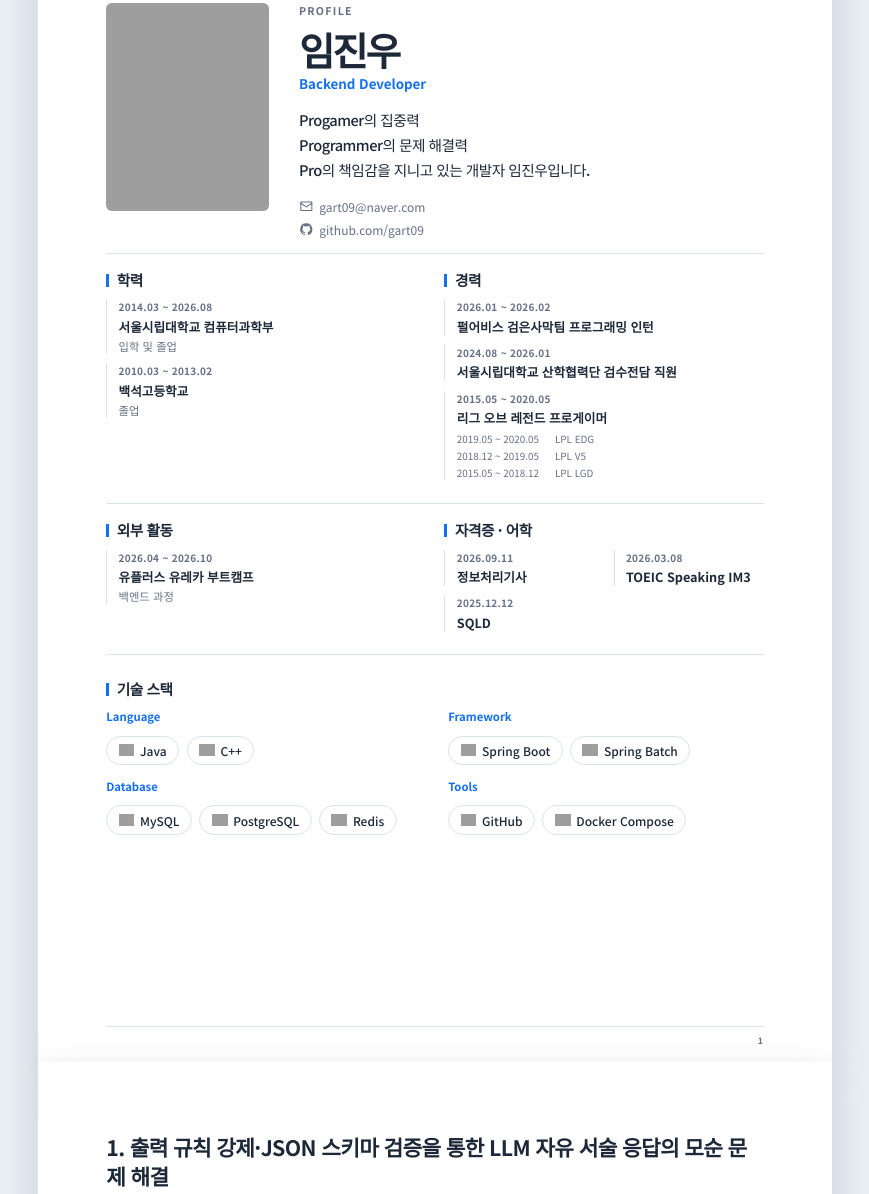
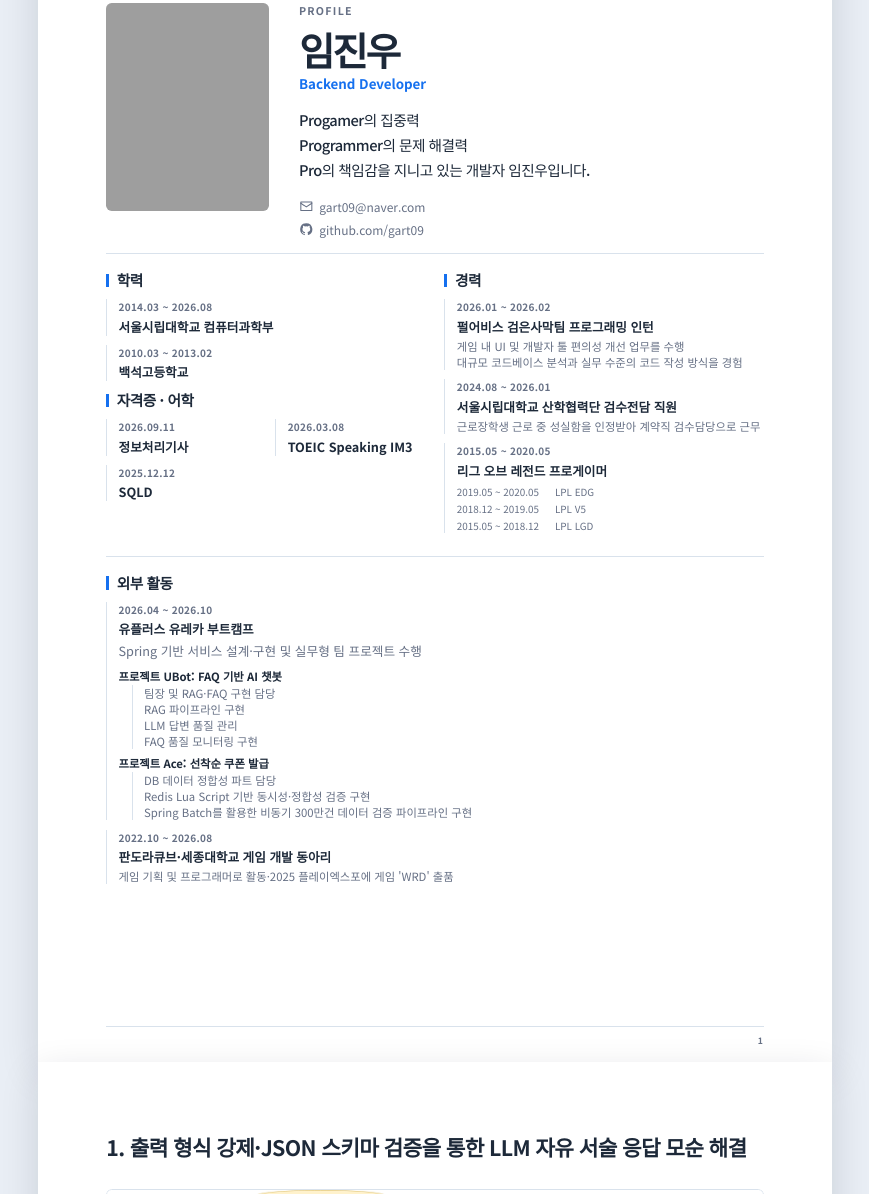
Before and after one commit to gart09/gart09.github.io, a plain HTML site: page index.html in a window 1280 px wide. Shown: the part 129-1323 px from the top of the page, without its empty margins (205-1074 px from the left). Drawn offline with Linux system fonts and the light colour scheme; grey boxes are pictures that could not be loaded.

Commit message:
이력서 양식 수정

```diff
--- a/css/style.css
+++ b/css/style.css
@@ -150,6 +150,14 @@ h1 {
     padding-top: 0;
 }
 
+.activity-section {
+    grid-column: 1 / -1;
+}
+
+.profile-column {
+    min-width: 0;
+}
+
 .section-divider {
     grid-column: 1 / -1;
     height: 1px;
@@ -252,12 +260,36 @@ dd {
     font-size: 8.5pt;
 }
 
+.bootcamp-desc {
+    color: var(--muted);
+    font-size: 9.5pt;
+}
+
 .career-sublist {
     display: grid;
     gap: 0.8mm;
     margin-top: 0.8mm;
     color: var(--muted);
     font-size: 7.4pt;
+}
+
+.project-sublist {
+    display: grid;
+    gap: 1.5mm;
+    margin-top: 1.5mm;
+    color: var(--muted);
+    font-size: 8.5pt;
+}
+
+.project-sublist b {
+    color: var(--ink);
+    font-weight: 700;
+}
+
+.project-sublist ul {
+    margin: 0.4mm 0 0;
+    padding-left: 3.5mm;
+    list-style: disc;
 }
 
 .career-sublist span {
--- a/index.html
+++ b/index.html
@@ -44,54 +44,17 @@
             <div class="profile-grid">
                 <div class="section-divider section-divider--top" aria-hidden="true"></div>
 
+                <div class="profile-column">
                     <section class="profile-section">
                         <h2>학력</h2>
                         <ul class="timeline-list">
                             <li>
                                 <span class="period">2014.03 ~ 2026.08</span>
                                 <strong>서울시립대학교 컴퓨터과학부</strong>
-                            <span>입학 및 졸업</span>
                             </li>
                             <li>
                                 <span class="period">2010.03 ~ 2013.02</span>
                                 <strong>백석고등학교</strong>
-                            <span>졸업</span>
-                        </li>
-                    </ul>
-                </section>
-
-                <section class="profile-section">
-                    <h2>경력</h2>
-                    <ul class="timeline-list compact-list">
-                        <li>
-                            <span class="period">2026.01 ~ 2026.02</span>
-                            <strong>펄어비스 검은사막팀 프로그래밍 인턴</strong>
-                        </li>
-                        <li>
-                            <span class="period">2024.08 ~ 2026.01</span>
-                            <strong>서울시립대학교 산학협력단 검수전담 직원</strong>
-                        </li>
-                        <li>
-                            <span class="period">2015.05 ~ 2020.05</span>
-                            <strong>리그 오브 레전드 프로게이머</strong>
-                            <div class="career-sublist">
-                                <span><time>2019.05 ~ 2020.05</time>LPL EDG</span>
-                                <span><time>2018.12 ~ 2019.05</time>LPL V5</span>
-                                <span><time>2015.05 ~ 2018.12</time>LPL LGD</span>
-                            </div>
-                        </li>
-                    </ul>
-                </section>
-
-                <div class="section-divider section-divider--middle" aria-hidden="true"></div>
-
-                <section class="profile-section">
-                    <h2>외부 활동</h2>
-                    <ul class="timeline-list compact-list">
-                        <li>
-                            <span class="period">2026.04 ~ 2026.10</span>
-                            <strong>유플러스 유레카 부트캠프</strong>
-                            <span>백엔드 과정</span>
                             </li>
                         </ul>
                     </section>
@@ -121,60 +84,70 @@
                             </div>
                         </div>
                     </section>
+                </div>
 
-                <div class="section-divider section-divider--stack" aria-hidden="true"></div>
-
-                <section class="profile-section stack-section">
-                    <h2>기술 스택</h2>
-                    <div class="stack-groups">
-                        <div>
-                            <h3>Language</h3>
-                            <ul class="skill-list">
+                <div class="profile-column">
+                    <section class="profile-section">
+                        <h2>경력</h2>
+                        <ul class="timeline-list compact-list">
                             <li>
-                                    <div><span class="skill-badge"><img src="https://cdn.jsdelivr.net/gh/devicons/devicon/icons/java/java-original.svg" alt="" class="skill-icon">Java</span></div>
+                                <span class="period">2026.01 ~ 2026.02</span>
+                                <strong>펄어비스 검은사막팀 프로그래밍 인턴</strong>
+                                <span>게임 내 UI 및 개발자 툴 편의성 개선 업무를 수행<br> 대규모 코드베이스 분석과 실무 수준의 코드 작성 방식을 경험</span>
                             </li>
                             <li>
-                                    <div><span class="skill-badge"><img src="https://cdn.jsdelivr.net/gh/devicons/devicon/icons/cplusplus/cplusplus-original.svg" alt="" class="skill-icon">C++</span></div>
+                                <span class="period">2024.08 ~ 2026.01</span>
+                                <strong>서울시립대학교 산학협력단 검수전담 직원</strong>
+                                <span>근로장학생 근로 중 성실함을 인정받아 계약직 검수담당으로 근무</span>
                             </li>
+                            <li>
+                                <span class="period">2015.05 ~ 2020.05</span>
+                                <strong>리그 오브 레전드 프로게이머</strong>
+                                <div class="career-sublist">
+                                    <span><time>2019.05 ~ 2020.05</time>LPL EDG</span>
+                                    <span><time>2018.12 ~ 2019.05</time>LPL V5</span>
+                                    <span><time>2015.05 ~ 2018.12</time>LPL LGD</span>
+                                </div>
+                            </li>
+                        </ul>
+                    </section>
+                </div>
+
+                <div class="section-divider section-divider--middle" aria-hidden="true"></div>
+
+                <section class="profile-section activity-section">
+                    <h2>외부 활동</h2>
+                    <ul class="timeline-list compact-list">
+                        <li>
+                            <span class="period">2026.04 ~ 2026.10</span>
+                            <strong>유플러스 유레카 부트캠프</strong>
+                            <span class="bootcamp-desc">Spring 기반 서비스 설계·구현 및 실무형 팀 프로젝트 수행</span>
+                            <div class="project-sublist">
+                                <div>
+                                    <b>프로젝트 UBot: FAQ 기반 AI 챗봇</b>
+                                    <ul>
+                                        <li>팀장 및 RAG·FAQ 구현 담당</li>
+                                        <li>RAG 파이프라인 구현</li>
+                                        <li>LLM 답변 품질 관리</li>
+                                        <li>FAQ 품질 모니터링 구현</li>
                                     </ul>
                                 </div>
                                 <div>
-                            <h3>Framework</h3>
-                            <ul class="skill-list">
-                                <li>
-                                    <div><span class="skill-badge"><img src="https://cdn.jsdelivr.net/gh/devicons/devicon/icons/spring/spring-original.svg" alt="" class="skill-icon">Spring Boot</span></div>
-                                </li>
-                                <li>
-                                    <div><span class="skill-badge"><img src="https://cdn.jsdelivr.net/gh/devicons/devicon/icons/spring/spring-original.svg" alt="" class="skill-icon">Spring Batch</span></div>
-                                </li>
-                            </ul>
-                        </div>
-                        <div>
-                            <h3>Database</h3>
-                            <ul class="skill-list">
-                                <li>
-                                    <div><span class="skill-badge"><img src="https://cdn.jsdelivr.net/gh/devicons/devicon/icons/mysql/mysql-original.svg" alt="" class="skill-icon">MySQL</span></div>
-                                </li>
-                                <li>
-                                    <div><span class="skill-badge"><img src="https://cdn.jsdelivr.net/gh/devicons/devicon/icons/postgresql/postgresql-original.svg" alt="" class="skill-icon">PostgreSQL</span></div>
-                                </li>
-                                <li>
-                                    <div><span class="skill-badge"><img src="https://cdn.jsdelivr.net/gh/devicons/devicon/icons/redis/redis-original.svg" alt="" class="skill-icon">Redis</span></div>
-                                </li>
-                            </ul>
-                        </div>
-                        <div>
-                            <h3>Tools</h3>
-                            <ul class="skill-list">
-                                <li>
-                                    <div><span class="skill-badge"><img src="https://cdn.jsdelivr.net/gh/devicons/devicon/icons/github/github-original.svg" alt="" class="skill-icon">GitHub</span></div>
-                                </li>
-                                <li>
-                                    <div><span class="skill-badge"><img src="https://cdn.jsdelivr.net/gh/devicons/devicon/icons/docker/docker-original.svg" alt="" class="skill-icon">Docker Compose</span></div>
-                                </li>
+                                    <b>프로젝트 Ace: 선착순 쿠폰 발급</b>
+                                    <ul>
+                                        <li>DB 데이터 정합성 파트 담당</li>
+                                        <li>Redis Lua Script 기반 동시성·정합성 검증 구현</li>
+                                        <li>Spring Batch를 활용한 비동기 300만건 데이터 검증 파이프라인 구현</li>
                                     </ul>
                                 </div>
                             </div>
+                        </li>
+                        <li>
+                            <span class="period">2022.10 ~ 2026.08</span>
+                            <strong>판도라큐브·세종대학교 게임 개발 동아리</strong>
+                            <span class="bootcamp-desc">게임 기획 및 프로그래머로 활동·2025 플레이엑스포에 게임 'WRD' 출품</span>
+                        </li>
+                    </ul>
                 </section>
             </div>
 
@@ -185,7 +158,7 @@
 
         <article class="pdf-page ubot-page">
             <section class="reflection-title">
-                <h2>1. 출력 규칙 강제·JSON 스키마 검증을 통한 LLM 자유 서술 응답의 모순 문제 해결</h2>
+                <h2>1. 출력 형식 강제·JSON 스키마 검증을 통한 LLM 자유 서술 응답 모순 해결</h2>
             </section>
 
             <figure class="project-figure ubot-figure ubot-figure--wide">
@@ -245,7 +218,7 @@
 
         <article class="pdf-page ubot-page">
             <section class="reflection-title">
-                <h2>2. JSON 컬럼에 대량 데이터를 저장하다 발생한 MySQL Out of sort memory를 테이블 분리로 해결</h2>
+                <h2>2. JSON 컬럼의 대량 데이터에 의해 발생한 오류를 테이블 분리로 해결</h2>
             </section>
 
             <figure class="project-figure ubot-figure ubot-figure--wide">
@@ -265,17 +238,17 @@
             <section class="ubot-section">
                 <h2>해결 과정</h2>
                 <ul class="ubot-list">
-                    <li>대안 1: sort_buffer_size를 늘린다.
+                    <li><strong>대안 1: sort_buffer_size를 늘린다.</strong>
                         <ul class="ubot-sublist">
                             <li>임계값만 올라가고 건수가 늘면 같은 문제가 발생하여 제외</li>
                         </ul>
                     </li>
-                    <li>대안 2: 위반 데이터를 담을 수 있는 건수를 제한해서 컬럼에 담는다.
+                    <li><strong>대안 2: 위반 데이터를 담을 수 있는 건수를 제한해서 컬럼에 담는다.</strong>
                         <ul class="ubot-sublist">
                             <li>상한을 넘는 위반 데이터의 상세정보가 유실되어 제외</li>
                         </ul>
                     </li>
-                    <li>대안 3(채택): 위반을 별도 테이블로 분리
+                    <li><strong>대안 3(채택): 위반을 별도 테이블로 분리</strong>
                         <ul class="ubot-sublist">
                             <li>기존 테이블에는 위반 건수만 저장, 별도의 violation 테이블을 만들어 위반 1건당 1레코드로 메타데이터를 저장</li>
                             <li>모든 위반을 보존하면서 행 크기를 건수와 무관하게 고정</li>
```
Lines whose indentation alone changed are shown as unchanged.
